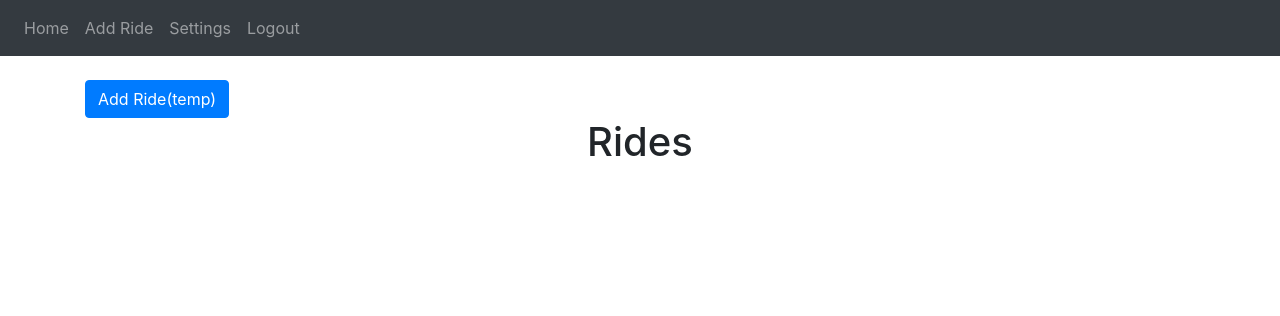
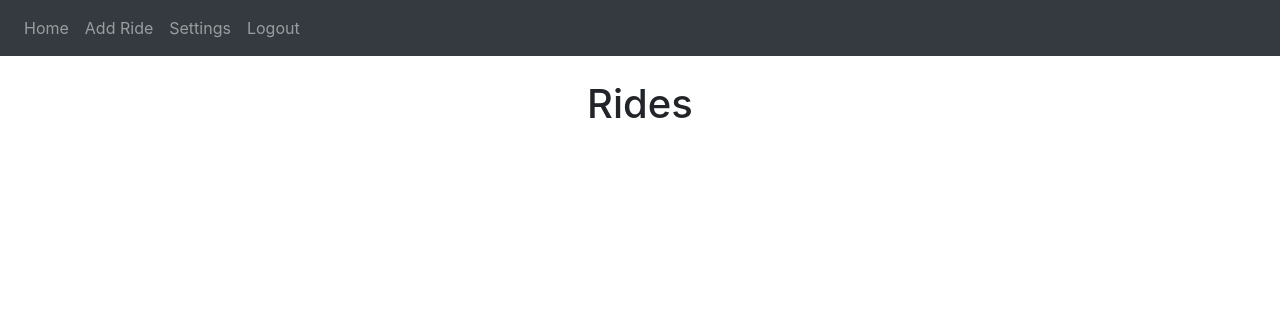
Before and after one commit to djwu25/UCSDRideshare, a Flask app: page /rides in a window 1280 px wide. Shown: the top 316 px of the page. Run offline with Flask 2, Linux system fonts and the light colour scheme; the visitor is signed in with stand-in values (Sample User, id 1); data comes from the database, SQL or seed files in the repository; data that the repository does not hold is empty; some libraries are stand-ins or nearby versions.

Commit message:
commented out temp modal btn

```diff
--- a/website/templates/home.html
+++ b/website/templates/home.html
@@ -1,8 +1,8 @@
 {% extends "base.html" %} {% block title%}Rides{% endblock %} {% block content%}
 <br />
-<button type="button" class="btn btn-primary" data-bs-toggle="modal" data-bs-target="#exampleModal">
+<!-- <button type="button" class="btn btn-primary" data-bs-toggle="modal" data-bs-target="#exampleModal">
   Add Ride(temp)
-</button>
+</button> -->
 
 <!-- Modal -->
 <div class="modal fade" id="exampleModal" tabindex="-1" aria-labelledby="exampleModalLabel" aria-hidden="true">
```
